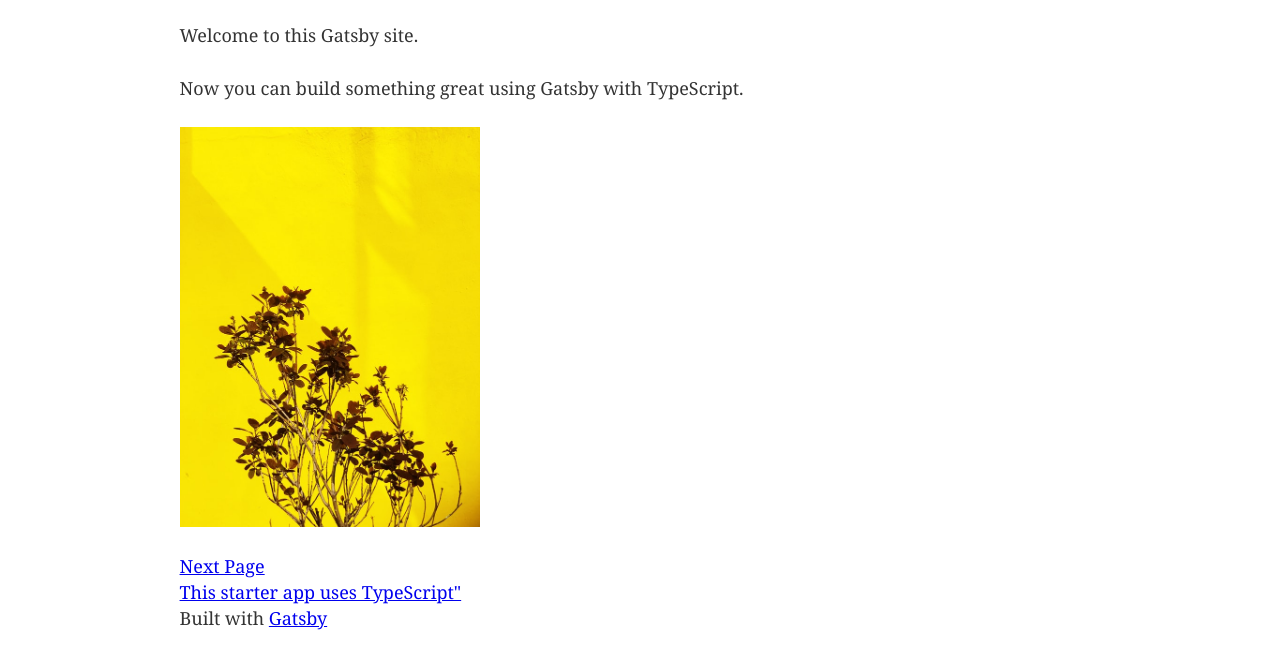
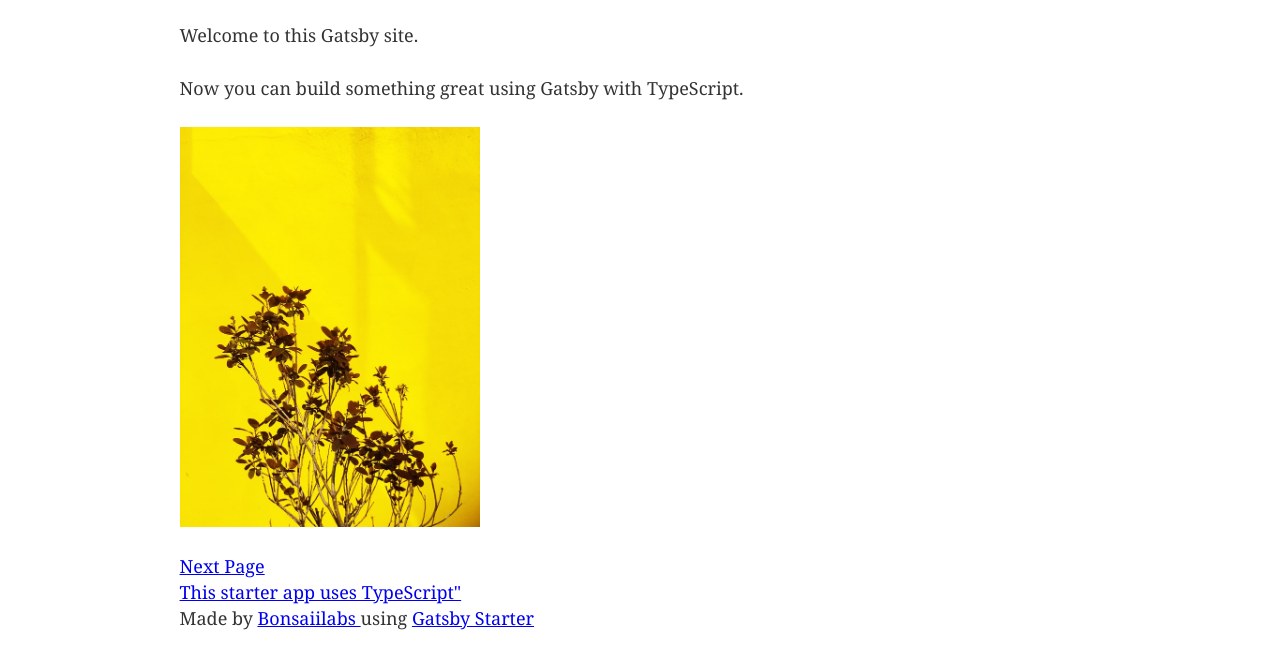
Before and after one commit to deekshasharma/gatsby-with-typescript, a Gatsby site: page / in a window 1280 px wide. Shown: the part 171-828 px from the top of the page. Built offline with nearby package versions, Linux system fonts and the light colour scheme; Gatsby itself is replaced by a stand-in of ours.

Commit message:
layout adheres to .tsx format

```diff
--- a/src/components/layout.js
+++ /dev/null
@@ -1,49 +0,0 @@
-/**
- * Layout component that queries for data
- * with Gatsby's useStaticQuery component
- *
- * See: https://www.gatsbyjs.org/docs/use-static-query/
- */
-
-import React from "react"
-import PropTypes from "prop-types"
-import { useStaticQuery, graphql } from "gatsby"
-
-import Header from "./header"
-import "./layout.css"
-
-const Layout = ({ children }) => {
-  const data = useStaticQuery(graphql`
-    query SiteTitleQuery {
-      site {
-        siteMetadata {
-          title
-        }
-      }
-    }
-  `)
-
-  return (
-    <>
-      <Header siteTitle={data.site.siteMetadata.title} />
-      <div
-        style={{
-          margin: `0 auto`,
-          maxWidth: 960,
-          padding: `0 1.0875rem 1.45rem`,
-        }}
-      >
-        <main>{children}</main>
-        <footer>Built with{` `}
-          <a href="https://www.gatsbyjs.org">Gatsby</a>
-        </footer>
-      </div>
-    </>
-  )
-}
-
-Layout.propTypes = {
-  children: PropTypes.node.isRequired,
-}
-
-export default Layout
--- /dev/null
+++ b/src/components/layout.tsx
@@ -0,0 +1,37 @@
+import React from 'react';
+import {graphql, useStaticQuery} from "gatsby";
+import Header from "./header";
+import "./layout.css"
+
+
+type LayoutProps = {
+    children: any
+}
+export const Layout = ({children}: LayoutProps) => {
+    const data = useStaticQuery(graphql`
+        query SiteTitleQuery{
+            site{
+                siteMetadata{
+                    title
+                }
+            }
+        }
+    `)
+
+    return <>
+        <Header siteTitle={data.site.siteMetadata.title}/>
+        <div
+            style={{
+                margin: `0 auto`,
+                maxWidth: 960,
+                padding: `0 1.0875rem 1.45rem`,
+            }}
+        >
+            <main>{children}</main>
+            <footer> Made by {` `}
+                <a href={"https://bonsaiilabs.com"}> Bonsaiilabs </a>
+                using <a href="https://github.com/gatsbyjs/gatsby-starter-default">Gatsby Starter</a>
+            </footer>
+        </div>
+    </>
+}
--- a/src/pages/404.js
+++ b/src/pages/404.js
@@ -1,6 +1,6 @@
 import React from "react"
 
-import Layout from "../components/layout"
+import {Layout} from "../components/layout"
 import {SEO} from "../components/seo"
 
 const NotFoundPage = () => (
--- a/src/pages/index.js
+++ b/src/pages/index.js
@@ -1,7 +1,6 @@
 import React from "react"
 import {Link} from "gatsby"
-
-import Layout from "../components/layout"
+import {Layout} from "../components/layout"
 import Image from "../components/image"
 import {SEO} from "../components/seo"
 
--- a/src/pages/page-2.js
+++ b/src/pages/page-2.js
@@ -1,7 +1,6 @@
 import React from "react"
 import { Link } from "gatsby"
-
-import Layout from "../components/layout"
+import {Layout} from "../components/layout"
 import {SEO} from "../components/seo"
 
 const SecondPage = () => (
--- a/src/pages/using-typescript.tsx
+++ b/src/pages/using-typescript.tsx
@@ -1,7 +1,6 @@
 import React from "react"
 import { PageProps, Link, graphql } from "gatsby"
-
-import Layout from "../components/layout"
+import {Layout} from "../components/layout"
 import {SEO} from "../components/seo"
 
 type DataProps = {
--- a/tsconfig.json
+++ b/tsconfig.json
@@ -31,7 +31,7 @@
     /* Strict Type-Checking Options */
     "strict": true,
     /* Enable all strict type-checking options. */
-    "noImplicitAny": true,
+//    "noImplicitAny": true,
     /* Raise error on expressions and declarations with an implied 'any' type. */
     // "strictNullChecks": true,              /* Enable strict null checks. */
     // "strictFunctionTypes": true,           /* Enable strict checking of function types. */
```
